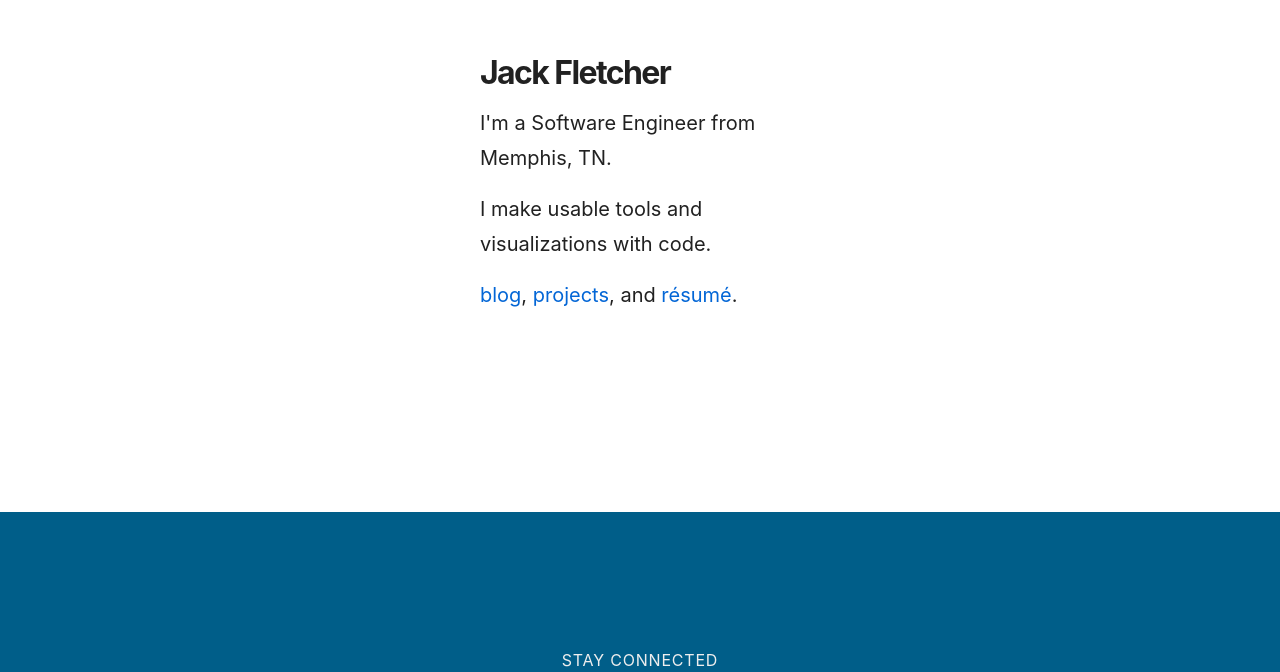
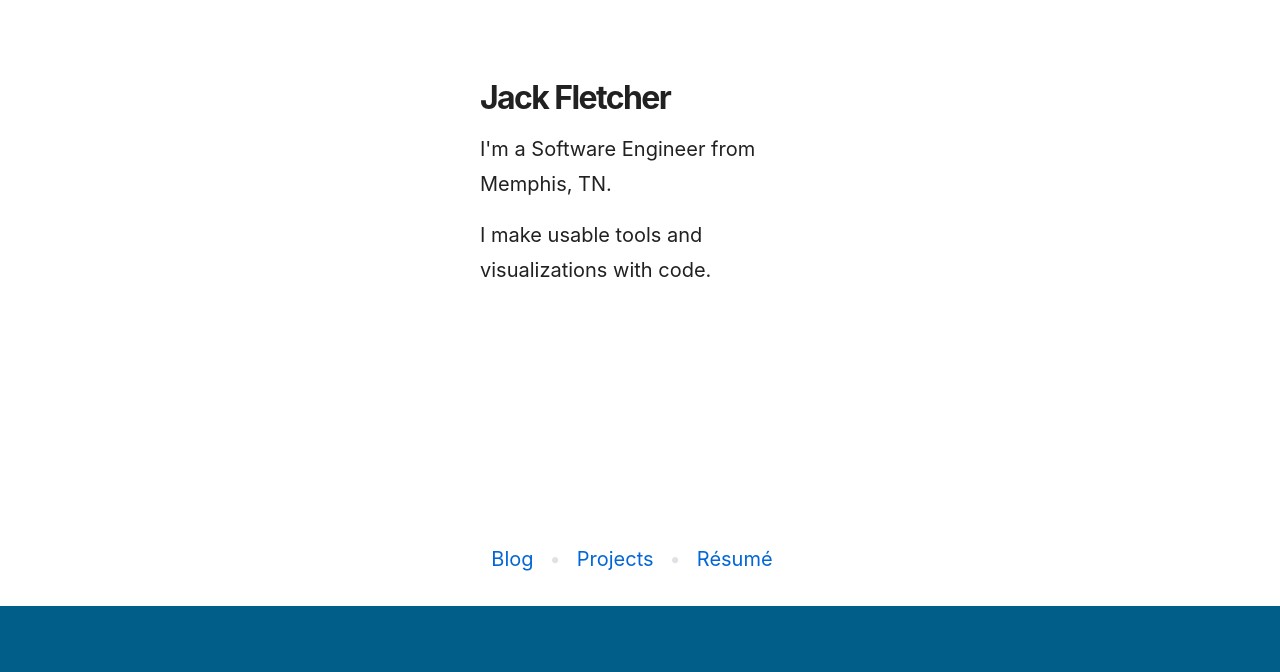
Before and after one commit to jackfletch/jackfletch.com-frontend, a Next.js app: page / in a window 1280 px wide. Shown: the part 128-800 px from the top of the page. Built offline with nearby package versions, Linux system fonts and the light colour scheme; a web font is replaced by a local one.

Commit message:
Change layout of hero element

```diff
--- a/components/Hero.js
+++ b/components/Hero.js
@@ -31,6 +31,35 @@ const P = styled.p`
   line-height: 1.75;
 `;
 
+const ListDiv = styled.div`
+  margin-left: auto;
+  margin-right: auto;
+  padding: 16px;
+  max-width: 800px;
+  text-align: center;
+`;
+
+const Ul = styled.ul`
+  list-style-type: none;
+  padding-left: 0px;
+`;
+
+const Li = styled.li`
+  font-size: 1.25rem;
+  margin-right: 16px;
+  display: inline-block;
+
+  &::before {
+    content: '•';
+    color: rgb(222, 226, 230);
+    margin-right: 16px;
+  }
+  :first-child::before {
+    content: '';
+    margin-right: 0px;
+  }
+`;
+
 const Hero = () => (
   <>
     <HeroDiv>
@@ -38,26 +67,31 @@ const Hero = () => (
         <H1>Jack Fletcher</H1>
         <P>I'm a Software Engineer from Memphis, TN.</P>
         <P>I make usable tools and visualizations with code.</P>
-        <P>
+      </MessageDiv>
+    </HeroDiv>
+    <ListDiv>
+      <Ul>
+        <Li>
           <Link href="/blog">
-            <a>blog</a>
+            <a>Blog</a>
           </Link>
-          ,{' '}
+        </Li>
+        <Li>
           <Link href="/projects">
-            <a>projects</a>
+            <a>Projects</a>
           </Link>
-          , and{' '}
+        </Li>
+        <Li>
           <a
             href={`${storageBucketUrl}/static/documents/JacksonFletcherResume.pdf`}
             target="_blank"
             rel="noopener noreferrer"
           >
-            résumé
+            Résumé
           </a>
-          .
-        </P>
-      </MessageDiv>
-    </HeroDiv>
+        </Li>
+      </Ul>
+    </ListDiv>
   </>
 );
 
```
